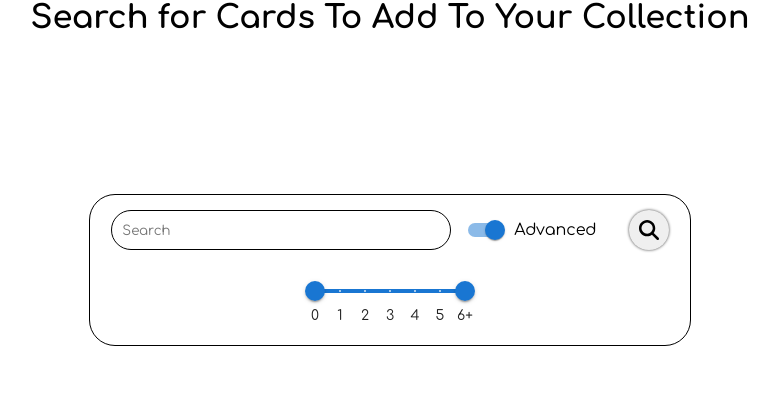
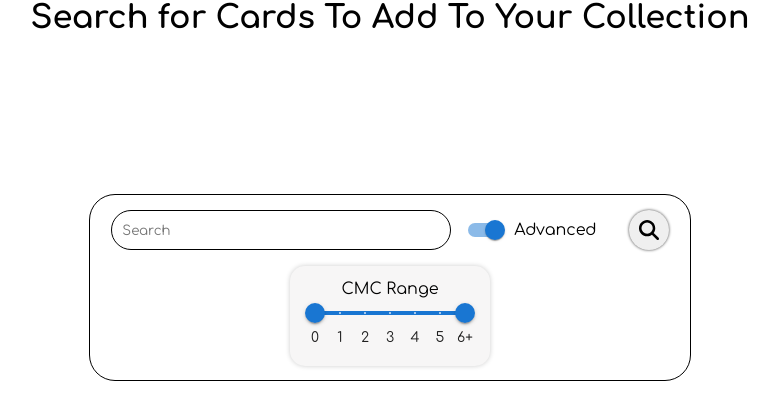
Before and after one commit to Isaacboxall1/Mtg_Deck_Organiser, a Next.js app: page /addcardstocollection/search in a window 1280 px wide. Both pictures are taken after a click on the label "Advanced". Shown: the top 420 px of the page, without its empty margins (250-1028 px from the left). Built offline with nearby package versions, Linux system fonts and the light colour scheme; no server answers.

Commit message:
minor styling to searchbar

```diff
--- a/app/components/globals/CardSearch/cardsearch.module.css
+++ b/app/components/globals/CardSearch/cardsearch.module.css
@@ -9,6 +9,7 @@
     flex-direction: column;
     padding: 5px;
     transition: all 0.5s ease;
+    overflow: hidden;
 }
 
 
@@ -44,19 +45,16 @@
     background-color: #f5f5f5;
 }
 
-#visible {
-    visibility: visible;
-    opacity: 1;
-    transition: all 0.1s ease-in-out;
-}
+
 #hidden {
     visibility: hidden;
     opacity: 0;
-    transition: all 0.1s ease-in-out;
+    margin-top: -10px;
 }
 
 .searchBar#moreOptions {
-    height: 150px;
+    height: 185px;
+    gap: 1em;
     padding: 15px;
     border-radius: 25px;
     transition: all 0.5s ease;
--- a/app/components/globals/CardSearch/index.js
+++ b/app/components/globals/CardSearch/index.js
@@ -34,7 +34,6 @@ export default function CardSearch ({Searchlocation, setSearchReturn}) {
                     <button className={styles.searchButton} type="submit" onClick={handleSearch}><Image src='/search.svg' alt='search icon' height={20} width={20} /></button>
 
                 </form>
-
                 <div className={styles.extraOptions} id={moreOptions ? styles.visible : styles.hidden}>
                     <ManaSlider manaRange={manaRange} setManaRange={setManaRange}/>
                 </div>
--- a/app/components/globals/selectors/ManaSlider/index.js
+++ b/app/components/globals/selectors/ManaSlider/index.js
@@ -3,6 +3,7 @@ import Box from '@mui/material/Box';
 import Slider from '@mui/material/Slider';
 import { comfortaaTheme } from '@/utility/muiTheme';
 import { ThemeProvider } from '@mui/material/styles';
+import styles from './manaslider.module.css';
 function valuetext(value) {
     return `${value} mana`;
   }
@@ -57,6 +58,8 @@ export default function ManaSlider({manaRange, setManaRange}) {
     };
 
     return (
+        <div className={styles.manaSliderContainer}>
+        <p>CMC Range</p>
         <ThemeProvider theme={comfortaaTheme}>
       <Box sx={{ width: 150 }}>
         <Slider
@@ -73,5 +76,6 @@ export default function ManaSlider({manaRange, setManaRange}) {
         />
       </Box>
       </ThemeProvider>
+      </div>
     );
   }
--- /dev/null
+++ b/app/components/globals/selectors/ManaSlider/manaslider.module.css
@@ -0,0 +1,11 @@
+.manaSliderContainer {
+    display: flex;
+    width: 200px;
+    height: 100px;
+    flex-direction: column;
+    align-items: center;
+    justify-content: center;
+    background-color: rgb(247, 246, 246);
+    border-radius: 15px;
+    box-shadow: 0px 0px 5px 0px rgba(0, 0, 0, 0.2);
+}
```
